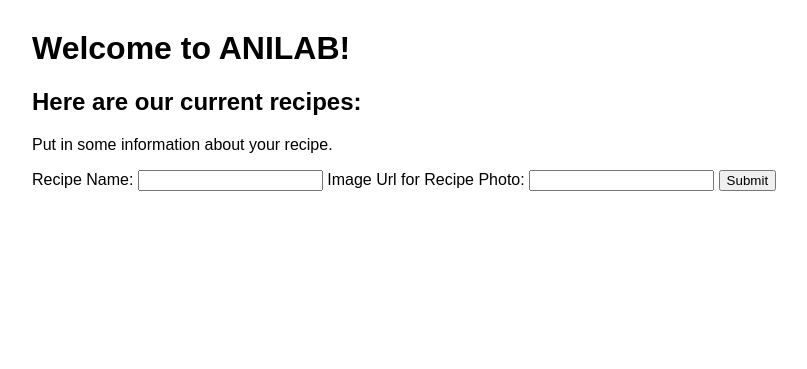
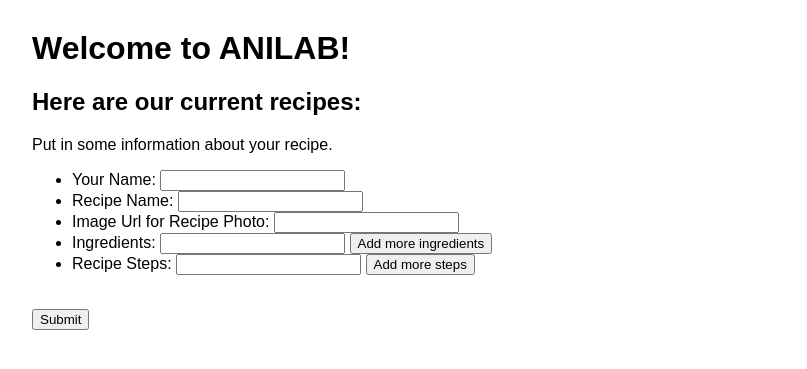
Before and after one commit to SMMotteler/FTF-Anilab, a Flask app: page / in a window 1280 px wide. Shown: the top 369 px of the page, without its empty margins (96-903 px from the left). Run offline with Flask 2, Linux system fonts and the light colour scheme; data that the repository does not hold is empty; some libraries are stand-ins or nearby versions.

Commit message:
added failed javascript

```diff
--- a/app.py
+++ b/app.py
@@ -37,12 +37,13 @@ def handle_recipe():
        print(request.form)
        recipe_name = request.form['recipe_name']
        img_url = request.form['img_url']
+       user = request.form['user']
+       ingredients = request.form['ingredients[]']
+       recipe_steps = request.form['recipe_steps[]']
 
        # get the collection you want to use
        collection = mongo.db.recipe_collection
 
        # insert the new data
-       collection.insert({'recipe': recipe_name, 'img': img_url})
-       recipe = request.form['recipe_name']
-       url = request.form['img_url']
-       return render_template("yourgif.html", url = url, recipe=recipe, time = datetime.now())
+       collection.insert({'recipe': recipe_name, 'img': img_url, 'user': user, 'ingredients': ingredients, 'recipe_steps': recipe_steps})
+       return render_template("yourgif.html", url = img_url, recipe=recipe_name, time = datetime.now(), user=user, ingredients = ingredients, recipe_steps = recipe_steps)
--- a/templates/index.html
+++ b/templates/index.html
@@ -2,6 +2,7 @@
     <head>
         <title>Welcome!</title>
         <link rel="stylesheet" type="text/css" href="static/css/style.css?q={{ time }}" />
+        <script src="script.js"></script>
     </head>
     <body>
         <h1>Welcome to ANILAB!</h1>
@@ -9,17 +10,51 @@
             <div class="recipe-list">
                 <ul>
                     {% for recipe in recipes %}
-                        <li>{{ recipe.recipe }} <br> <img src = {{ recipe.img }} ></li>
+                        <li>
+                            {{ recipe.recipe }} contributed by {{recipe.user}}<br> <img src = {{ recipe.img }} >
+                            <br>Ingredients:
+                            <ul>
+                                {% for ingredient in recipe.ingredients %}
+                                    <li>{{ingredient}}</li>
+                                {% endfor %}
+                            </ul>
+                            <br>Steps:
+                            <ol>
+                                {% for step in recipe.recipe_steps %}
+                                    <li>{{step}}</li>
+                                {% endfor %}
+                            </ol>
+                        </li>
                     {% endfor %}
                 </ul>
             </div>
         <p>Put in some information about your recipe.</p>
         <form method="post" action="/your_recipe">
-            <label for="recipe_name">Recipe Name:</label>
-            <input type="text" name="recipe_name" value=""/>
-            <label for="img_url">Image Url for Recipe Photo:</label>
-            <input type="text" name="img_url" value=""/>
-            <input type="submit" value="Submit"/>
+            <ul>
+                <li>
+                    <label for="user">Your Name:</label>
+                    <input type="text" name="user" value=""/>
+                </li>
+                <li>
+                    <label for="recipe_name">Recipe Name:</label>
+                    <input type="text" name="recipe_name" value=""/>
+                </li>
+                <li>
+                    <label for="img_url">Image Url for Recipe Photo:</label>
+                    <input type="text" name="img_url" value=""/>
+                </li>
+                <li id = "ingredients">
+                    <label for="ingredients[]">Ingredients:</label>
+                    <input type="text" name="ingredients[]" value=""/>
+                    <button id="addMoreI" onclick="addMoreI()">Add more ingredients</button>
+                </li>
+                <li id = "steps">
+                    <label for="recipe_steps[]">Recipe Steps:</label>
+                    <input type="text" name="recipe_steps[]" value=""/>
+                    <button id="addMoreR" onclick="addMoreR()">Add more steps</button>
+                </li>
+            </ul>
+            <br><input type="submit" value="Submit"/>
         </form>
     </body>
 </html>
--- /dev/null
+++ b/templates/script.js
@@ -0,0 +1,10 @@
+
+function addMoreI(){
+    ('#ingredients').append("<li>&nbsp;</li>");
+    ('#ingredients').append("<li><input type='text' name='ingredients[]' value='' /></li>");
+}
+
+function addMoreR(){
+    ('#steps').append("<li>&nbsp;</li>");
+    ('#steps').append("<li><input type='text' name='recipe_steps[]'  value='' /></li>");
+}
```
